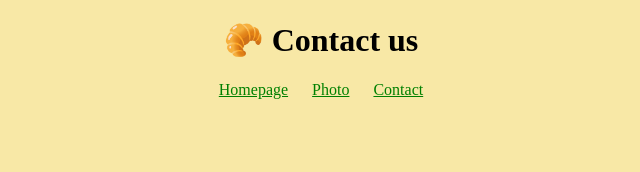
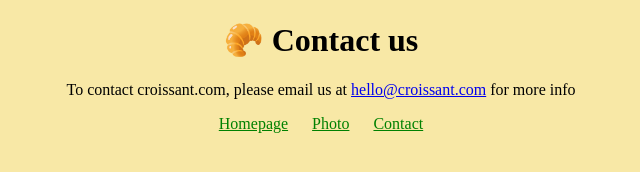
Before and after one commit to ShirleyKroats/SheCodes-Responsive-Multiple-Pages, a plain HTML site: page contact.html in a window 1280 px wide. Shown: the whole page, without its empty margins (319-959 px from the left). Drawn offline with Linux system fonts and the light colour scheme.

Commit message:
Update contact.html - (p)

```diff
--- a/contact.html
+++ b/contact.html
@@ -8,6 +8,13 @@
   </head>
   <body>
     <h1>🥐 Contact us</h1>
+    <p>
+      To contact croissant.com, please email us at
+      <a href="mailto:hello@croissant.com" title="contact us by email"
+        >hello@croissant.com</a
+      >
+      for more info
+    </p>
     <footer>
       <a href="/" title="Home"> Homepage</a>
       <a href="/photo" title="Croissant photo"> Photo</a>
```
